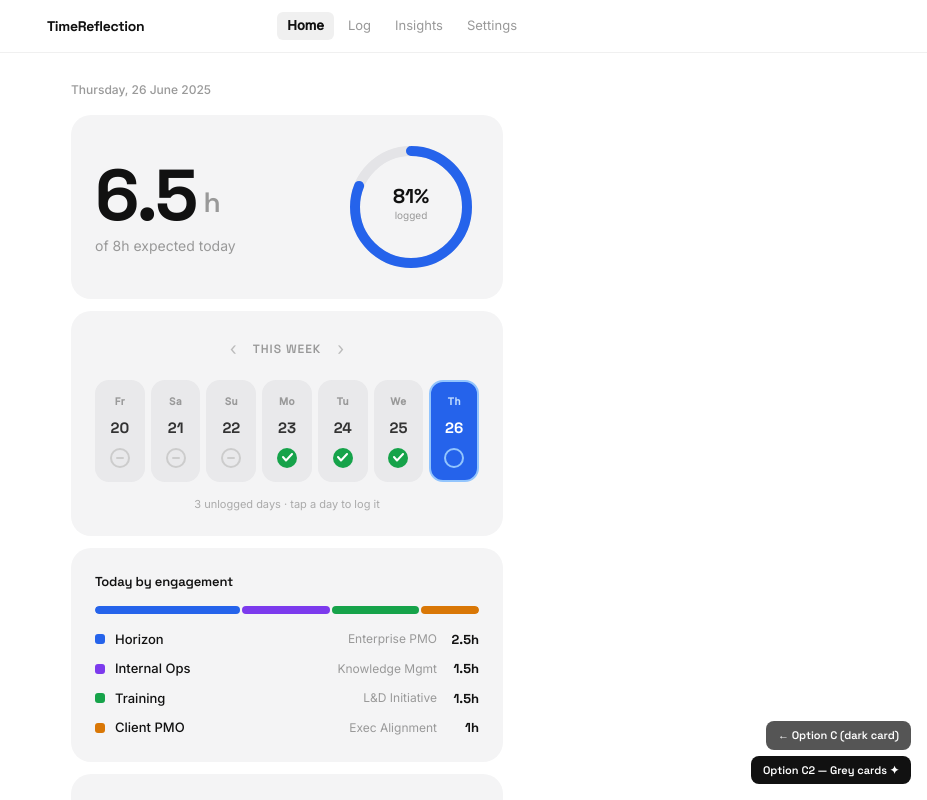
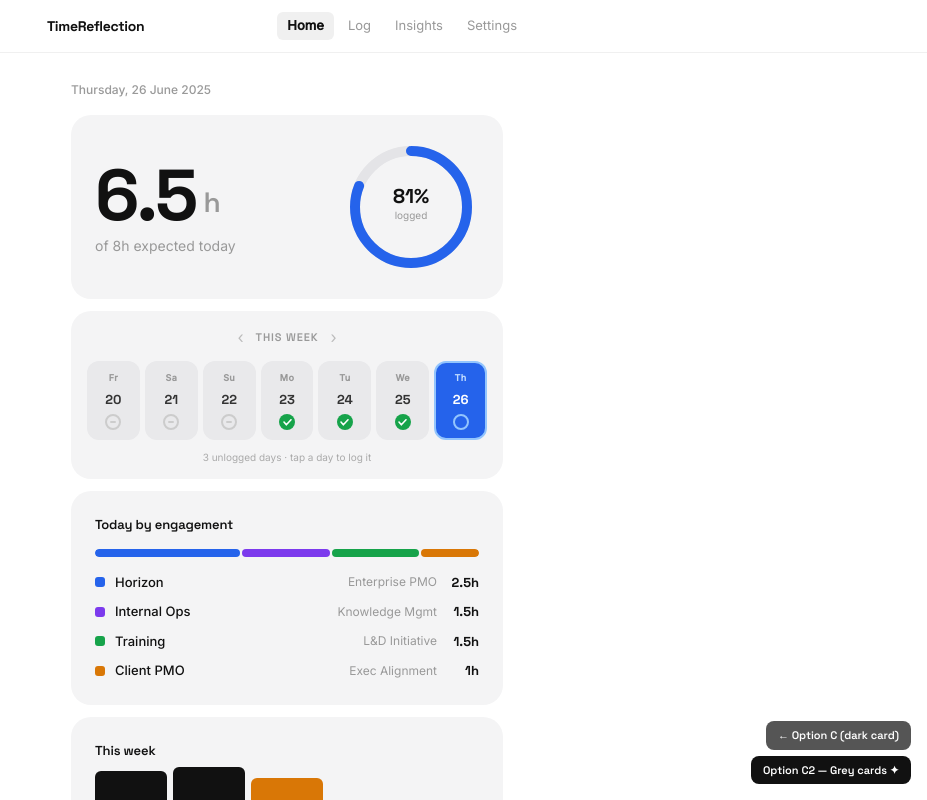
Before and after one commit to calvinschenk0-png/time-reflection-tool, a Next.js app: page /design/option-c2 in a window 1280 px wide. Shown: the top 800 px of the page, without its empty margins (353-1280 px from the left). Built offline with nearby package versions, Linux system fonts and the light colour scheme.

Commit message:
Phase 2.5: compact week strip on Option C2

```diff
--- a/app/design/option-c2/page.tsx
+++ b/app/design/option-c2/page.tsx
@@ -112,17 +112,17 @@ export default function OptionC2() {
             </div>
           </div>
 
-          {/* Card 2: Week strip */}
-          <div style={{ ...card }}>
+          {/* Card 2: Week strip — compact */}
+          <div style={{ ...card, padding: '14px 16px' }}>
             {/* Week nav */}
-            <div style={{ display: 'flex', alignItems: 'center', justifyContent: 'center', gap: 16, marginBottom: 18 }}>
-              <span style={{ color: '#bbb', fontSize: 18, cursor: 'pointer', userSelect: 'none' }}>‹</span>
-              <span className="font-display" style={{ fontSize: 12, fontWeight: 600, color: '#999', letterSpacing: '0.08em' }}>THIS WEEK</span>
-              <span style={{ color: '#bbb', fontSize: 18, cursor: 'pointer', userSelect: 'none' }}>›</span>
+            <div style={{ display: 'flex', alignItems: 'center', justifyContent: 'center', gap: 12, marginBottom: 12 }}>
+              <span style={{ color: '#bbb', fontSize: 16, cursor: 'pointer', userSelect: 'none' }}>‹</span>
+              <span className="font-display" style={{ fontSize: 11, fontWeight: 600, color: '#999', letterSpacing: '0.08em' }}>THIS WEEK</span>
+              <span style={{ color: '#bbb', fontSize: 16, cursor: 'pointer', userSelect: 'none' }}>›</span>
             </div>
 
             {/* Day pills */}
-            <div style={{ display: 'flex', gap: 6, justifyContent: 'space-between' }}>
+            <div style={{ display: 'flex', gap: 5, justifyContent: 'space-between' }}>
               {days.map(d => (
                 <div
                   key={d.date}
@@ -132,34 +132,34 @@ export default function OptionC2() {
                     display: 'flex',
                     flexDirection: 'column',
                     alignItems: 'center',
-                    gap: 8,
+                    gap: 5,
                     background: d.isToday ? '#2563eb' : '#e9e9eb',
-                    borderRadius: 14,
-                    padding: '12px 4px',
+                    borderRadius: 12,
+                    padding: '8px 4px',
                     border: d.isToday ? '2px solid #93c5fd' : '2px solid transparent',
                   }}
                 >
-                  <span style={{ fontSize: 10, fontWeight: 600, letterSpacing: '0.04em', color: d.isToday ? '#bfdbfe' : '#999' }}>{d.abbr}</span>
-                  <span className="font-display" style={{ fontSize: 15, fontWeight: 700, color: d.isToday ? '#fff' : '#333' }}>{d.date}</span>
+                  <span style={{ fontSize: 9, fontWeight: 600, letterSpacing: '0.04em', color: d.isToday ? '#bfdbfe' : '#999' }}>{d.abbr}</span>
+                  <span className="font-display" style={{ fontSize: 13, fontWeight: 700, color: d.isToday ? '#fff' : '#333' }}>{d.date}</span>
 
                   {d.logged ? (
-                    <div style={{ width: 20, height: 20, borderRadius: 99, background: '#16a34a', display: 'flex', alignItems: 'center', justifyContent: 'center' }}>
-                      <svg width={11} height={9} viewBox="0 0 11 9" fill="none">
+                    <div style={{ width: 16, height: 16, borderRadius: 99, background: '#16a34a', display: 'flex', alignItems: 'center', justifyContent: 'center' }}>
+                      <svg width={9} height={7} viewBox="0 0 11 9" fill="none">
                         <path d="M1 4L4 7.5L10 1" stroke="#fff" strokeWidth={2} strokeLinecap="round" strokeLinejoin="round" />
                       </svg>
                     </div>
                   ) : d.isToday ? (
-                    <div style={{ width: 20, height: 20, borderRadius: 99, border: '2px solid #93c5fd', background: 'transparent' }} />
+                    <div style={{ width: 16, height: 16, borderRadius: 99, border: '2px solid #93c5fd', background: 'transparent' }} />
                   ) : (
-                    <div style={{ width: 20, height: 20, borderRadius: 99, border: '2px solid #ccc', background: 'transparent', display: 'flex', alignItems: 'center', justifyContent: 'center' }}>
-                      <div style={{ width: 8, height: 2, background: '#ccc', borderRadius: 99 }} />
+                    <div style={{ width: 16, height: 16, borderRadius: 99, border: '2px solid #ccc', background: 'transparent', display: 'flex', alignItems: 'center', justifyContent: 'center' }}>
+                      <div style={{ width: 6, height: 2, background: '#ccc', borderRadius: 99 }} />
                     </div>
                   )}
                 </div>
               ))}
             </div>
 
-            <p style={{ fontSize: 11, color: '#aaa', textAlign: 'center', marginTop: 14 }}>
+            <p style={{ fontSize: 10, color: '#aaa', textAlign: 'center', marginTop: 10 }}>
               3 unlogged days · tap a day to log it
             </p>
           </div>
```
